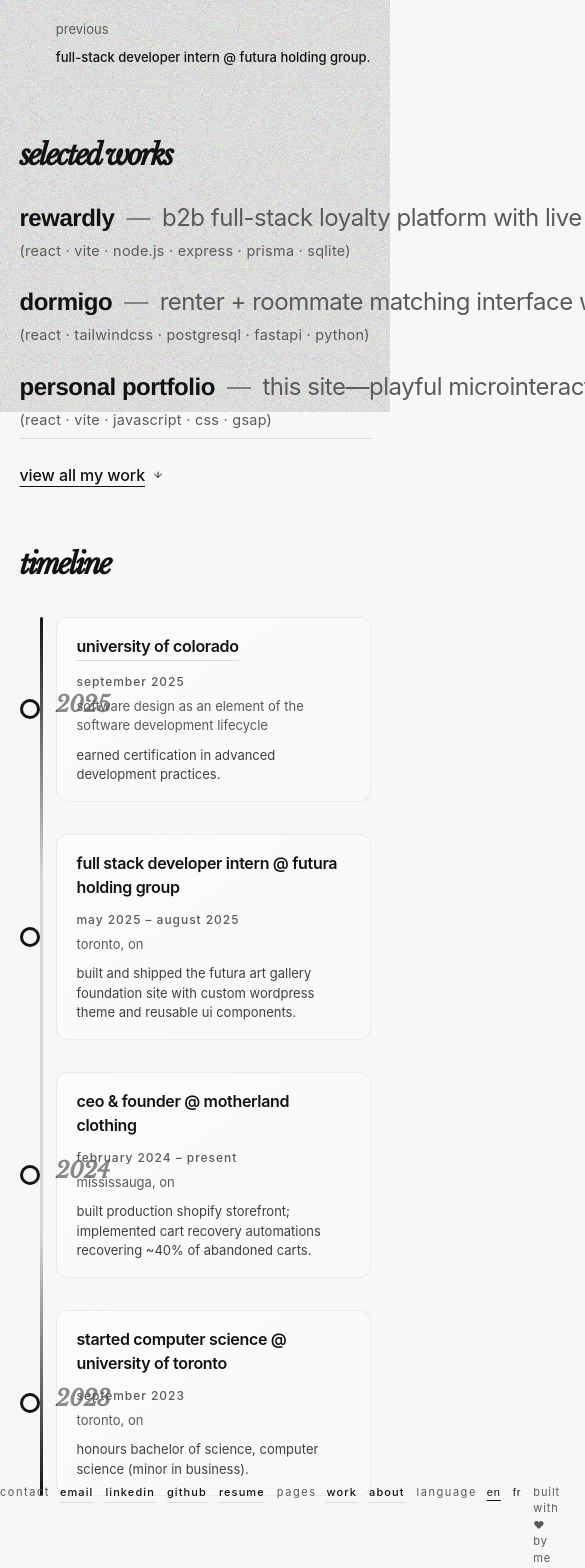
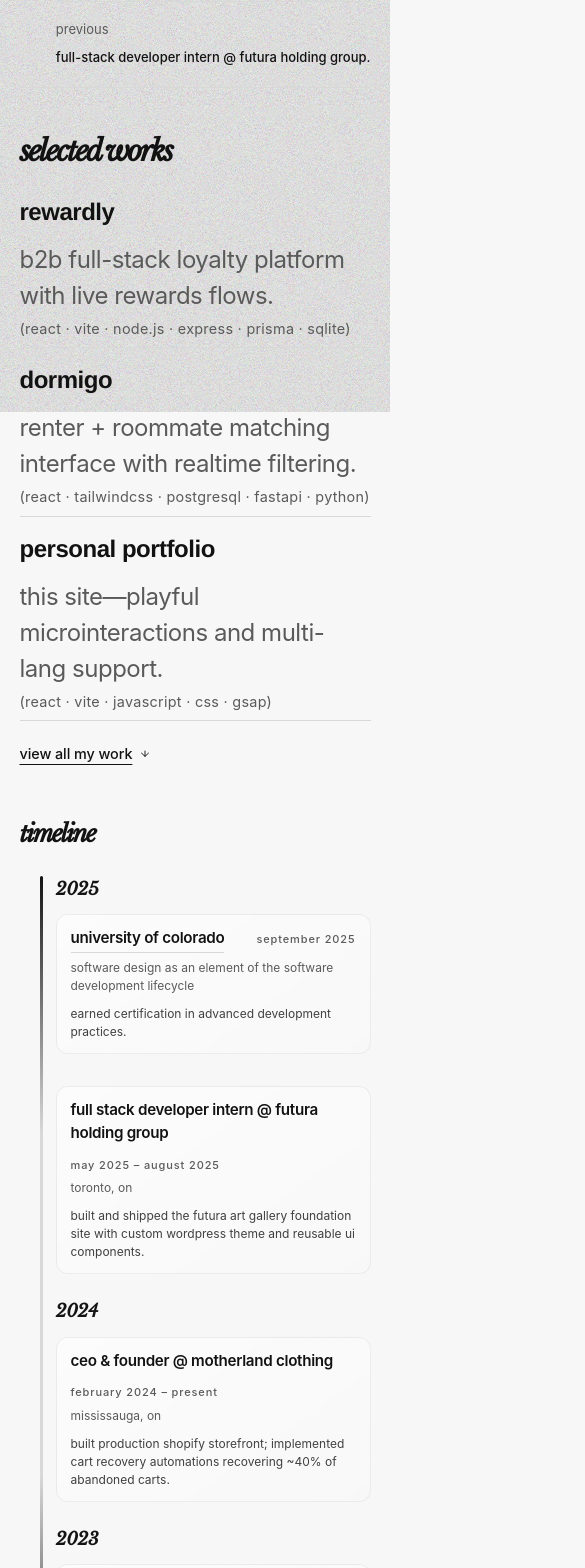
Before and after one commit to markgobriel/terminal-portfolio, a React (Vite) app in the folder my-portfolio/: page / in a window 390 px wide. Shown: the part 432-2000 px from the top of the page, 585 px wide, since content can reach past the window. Built offline with nearby package versions, Linux system fonts and the light colour scheme.

Commit message:
responsive

```diff
--- a/my-portfolio/src/App.css
+++ b/my-portfolio/src/App.css
@@ -3,7 +3,7 @@
   z-index: 1;
   max-width: 1420px;
   margin: 0 auto;
-  padding: 20px 4vw clamp(180px, 20vw, 260px);
+  padding: 20px 4vw clamp(120px, 14vw, 180px);
   display: flex;
   flex-direction: column;
   gap: 32px;
@@ -33,7 +33,7 @@
 }
 
 .timeline {
-  margin: 10px 0 22px;
+  margin: 10px 0 12px;
   display: flex;
   flex-direction: column;
   gap: 14px;
@@ -220,6 +220,10 @@
     transform: none;
   }
 
+  .timeline-dot {
+    display: none;
+  }
+
   .timeline-item {
     grid-template-columns: auto 1fr;
     gap: 16px;
@@ -239,9 +243,21 @@
 
   .timeline-item--left .timeline-year,
   .timeline-item--right .timeline-year {
-    grid-column: 2;
+    grid-column: 1 / -1;
+    grid-row: 1;
     text-align: left;
     padding: 0 0 8px 0;
+    margin-bottom: 4px;
+  }
+
+  .timeline-item--left .timeline-dot,
+  .timeline-item--right .timeline-dot {
+    grid-row: 2;
+  }
+
+  .timeline-item--left .timeline-content,
+  .timeline-item--right .timeline-content {
+    grid-row: 2;
   }
 
   .timeline-item--left .timeline-row,
@@ -251,6 +267,135 @@
 
   .timeline-head h3 {
     text-align: left;
+  }
+
+  .selected-work-row {
+    font-size: clamp(1.3rem, 3.5vw, 1.8rem);
+  }
+
+  .sw-row-main {
+    flex-wrap: wrap;
+    white-space: normal;
+  }
+
+  .sw-summary {
+    white-space: normal;
+    overflow: visible;
+    text-overflow: clip;
+    max-width: 100%;
+  }
+
+  .sw-title {
+    white-space: normal;
+  }
+
+  .sw-skills {
+    font-size: 0.8rem;
+  }
+}
+
+@media (max-width: 640px) {
+  .selected-works {
+    margin: 18px 0 14px;
+    gap: 12px;
+  }
+
+  .selected-works-head h3 {
+    font-size: clamp(1.5rem, 5vw, 2rem);
+    margin-bottom: 4px;
+  }
+
+  .timeline {
+    margin: 8px 0 80px;
+  }
+
+  .timeline-head h3 {
+    font-size: clamp(1.5rem, 5vw, 2rem);
+    margin-bottom: 16px;
+  }
+
+  .selected-work-row {
+    font-size: clamp(1.15rem, 4vw, 1.5rem);
+    padding: 10px 0;
+    gap: 10px;
+    flex-direction: column;
+    align-items: flex-start;
+  }
+
+  .sw-row-text {
+    width: 100%;
+  }
+
+  .sw-row-main {
+    white-space: normal;
+    flex-wrap: wrap;
+    gap: 8px;
+  }
+
+  .sw-title {
+    white-space: normal;
+  }
+
+  .sw-dash {
+    display: none;
+  }
+
+  .sw-summary {
+    white-space: normal;
+    overflow: visible;
+    text-overflow: clip;
+  }
+
+  .sw-skills {
+    font-size: 0.75rem;
+    white-space: normal;
+  }
+
+  .selected-works-list:hover .selected-work-row:not(:hover) {
+    filter: none;
+    opacity: 1;
+  }
+
+  .timeline-list {
+    gap: 24px;
+  }
+
+  .timeline-item {
+    gap: 12px;
+  }
+
+  .timeline-content {
+    padding: 12px 14px;
+  }
+
+  .timeline-year {
+    font-size: clamp(1.1rem, 3vw, 1.4rem);
+    padding-bottom: 6px;
+  }
+
+  .timeline-title {
+    font-size: 0.95rem;
+  }
+
+  .timeline-date {
+    font-size: 11px;
+  }
+
+  .timeline-detail {
+    font-size: 12px;
+  }
+
+  .timeline-description {
+    font-size: 12px;
+  }
+
+  .view-all-work {
+    font-size: 0.9rem;
+  }
+
+  .expand-toggle svg {
+    width: 12px;
+    height: 12px;
   }
 }
 
@@ -566,3 +711,56 @@
     font-size: 2rem;
   }
 }
+
+@media (max-width: 900px) {
+  .timeline-item {
+    grid-template-columns: 24px 1fr;
+    grid-template-rows: auto auto;
+    row-gap: 8px;
+  }
+
+  .timeline-item--left .timeline-year,
+  .timeline-item--right .timeline-year {
+    grid-column: 2;
+    grid-row: 1;
+    padding: 0 0 4px 0;
+    margin: 0;
+  }
+
+  .timeline-item--left .timeline-dot,
+  .timeline-item--right .timeline-dot {
+    grid-column: 1;
+    grid-row: 2;
+    justify-self: start;
+  }
+
+  .timeline-item--left .timeline-content,
+  .timeline-item--right .timeline-content {
+    grid-column: 2;
+    grid-row: 2;
+  }
+
+  .selected-work-row {
+    overflow-x: hidden;
+  }
+
+  .sw-row-text {
+    min-width: 0;
+    width: 100%;
+  }
+
+  .sw-row-main {
+    flex-wrap: wrap;
+    white-space: normal;
+  }
+
+  .sw-title,
+  .sw-summary,
+  .sw-skills {
+    white-space: normal;
+  }
+
+  .sw-summary {
+    overflow-wrap: anywhere;
+  }
+}
--- a/my-portfolio/src/components/Footer.css
+++ b/my-portfolio/src/components/Footer.css
@@ -85,13 +85,18 @@
 
 @media (max-width: 900px) {
   .footer {
-    gap: 10px;
-    padding: 14px 5vw 16px 0;
+    position: static;
+    flex-direction: column;
+    align-items: flex-start;
+    gap: 12px;
+    padding: 20px 5vw 28px;
+    margin-top: 28px;
   }
 
   .footer-meta {
-    gap: 12px;
-    align-items: baseline;
+    flex-direction: column;
+    align-items: flex-start;
+    gap: 14px;
     flex-wrap: nowrap;
   }
 
@@ -103,4 +108,49 @@
   .footer-lang button {
     font-size: 11px;
   }
+
+  .footer-group {
+    flex-direction: column;
+    align-items: flex-start;
+    gap: 6px;
+  }
+
+  .footer-links,
+  .footer-pages,
+  .footer-lang {
+    flex-wrap: wrap;
+    row-gap: 6px;
+  }
 }
+
+@media (max-width: 640px) {
+  .footer {
+    flex-direction: column;
+    align-items: flex-start;
+    gap: 14px;
+    padding: 16px 6vw 18px;
+  }
+
+  .footer-meta {
+    flex-direction: column;
+    align-items: flex-start;
+    gap: 14px;
+    width: 100%;
+  }
+
+  .footer-group {
+    flex-direction: column;
+    align-items: flex-start;
+    gap: 8px;
+    width: 100%;
+  }
+
+  .footer-links,
+  .footer-pages {
+    flex-wrap: wrap;
+  }
+
+  .footer-motto {
+    margin-top: 4px;
+  }
+}
```
